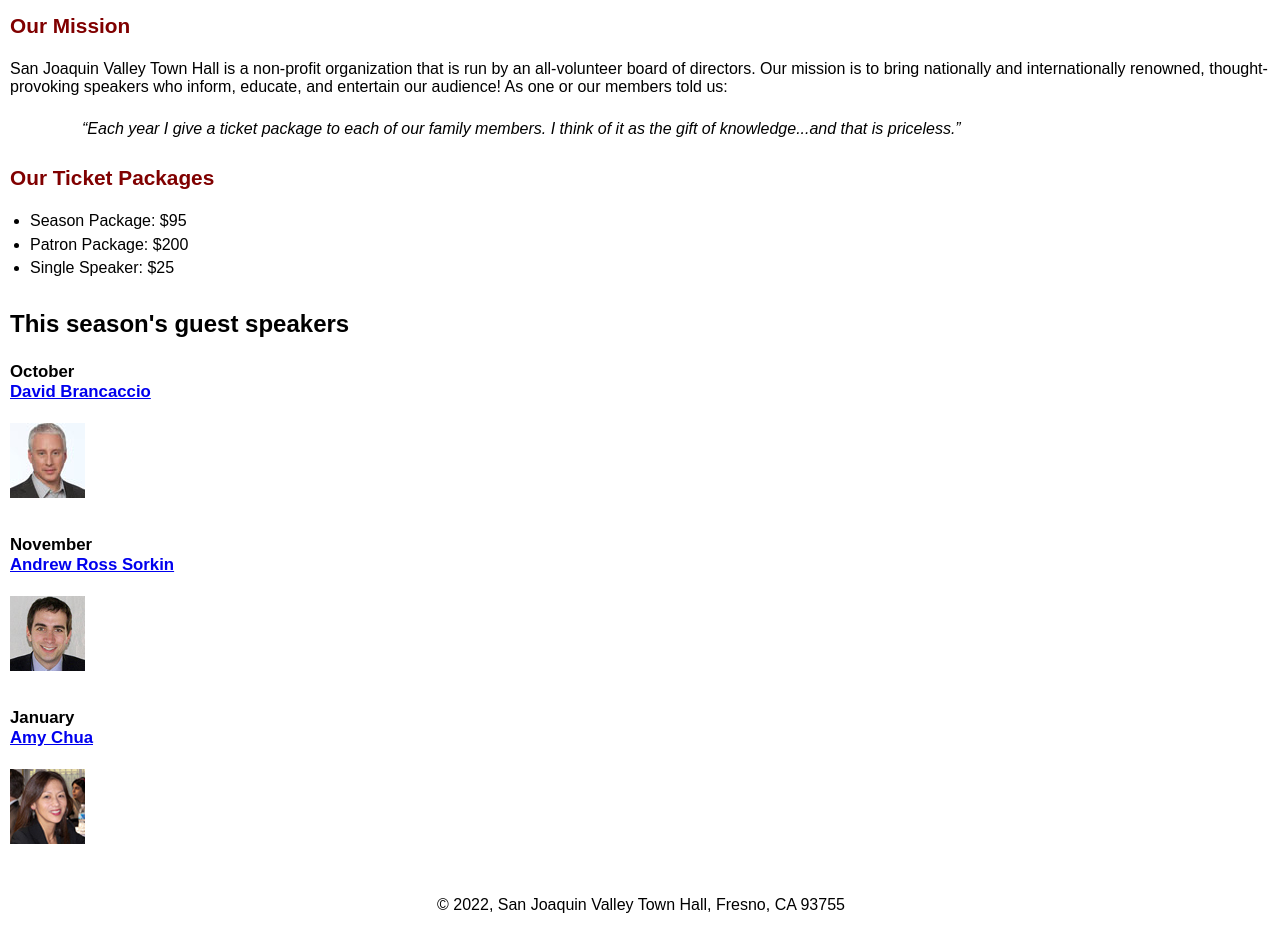
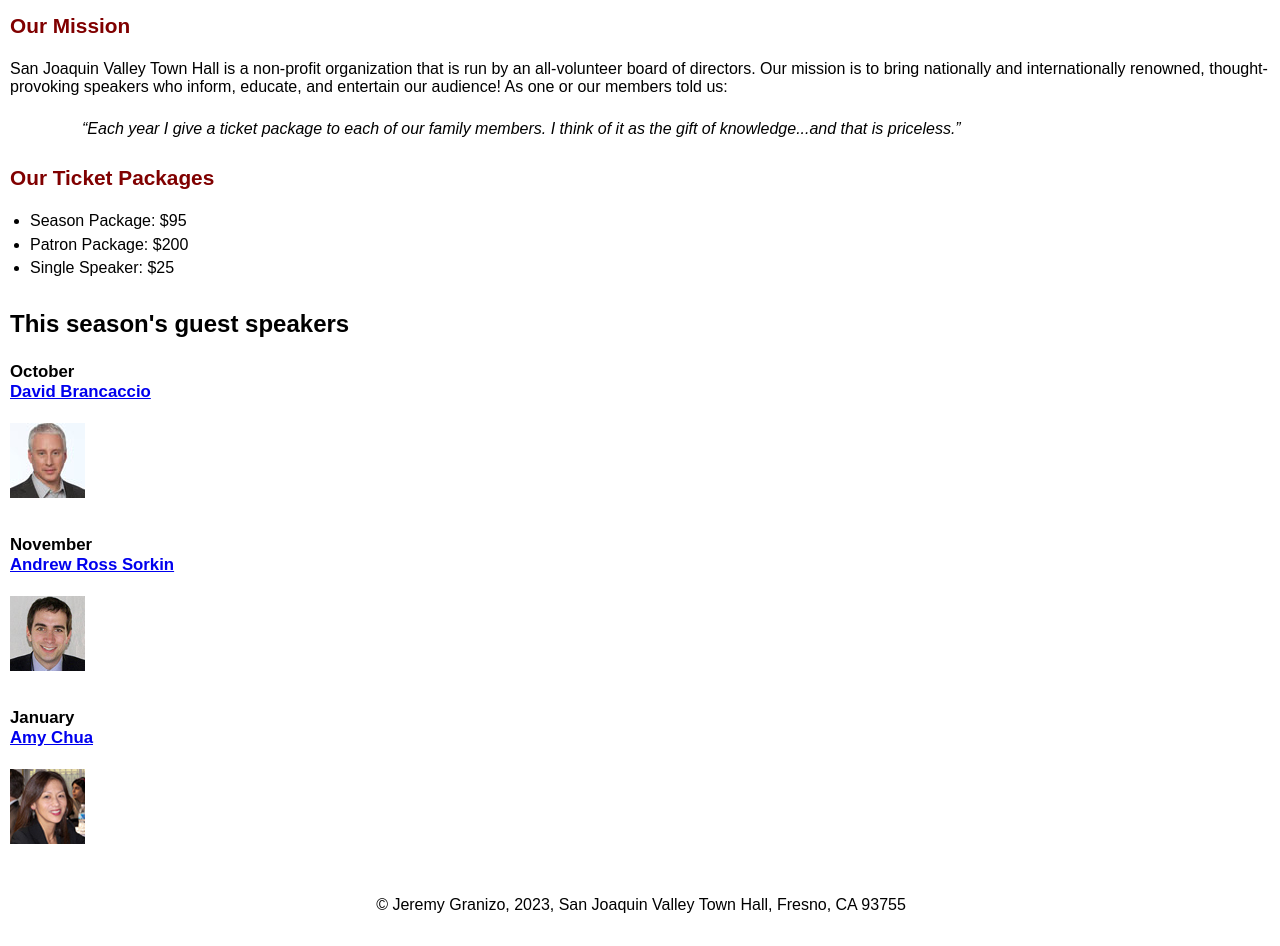
Before and after one commit to jgranizo/A08, a plain HTML site: page index.html in a window 1280 px wide. Shown: the part 125-1071 px from the top of the page. Drawn offline with Linux system fonts and the light colour scheme.

Commit message:
Update index.html

```diff
--- a/index.html
+++ b/index.html
@@ -39,7 +39,7 @@
 		<img src="images/chua75.jpg" alt="Amy Chua photo">
 	</main>
 	<footer>
-		<p>&copy; 2022, San Joaquin Valley Town Hall, Fresno, CA 93755</p>
+		<p>&copy; Jeremy Granizo, 2023, San Joaquin Valley Town Hall, Fresno, CA 93755</p>
 	</footer>
 </body>
 </html>
```
